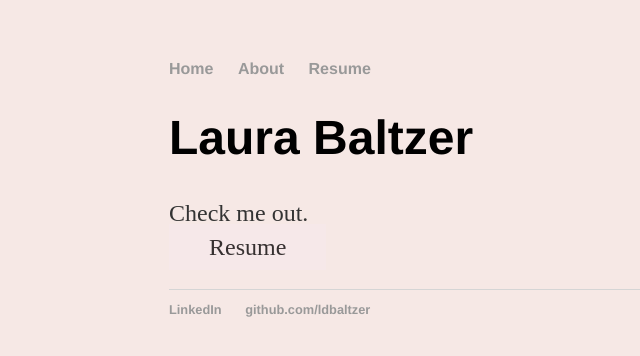
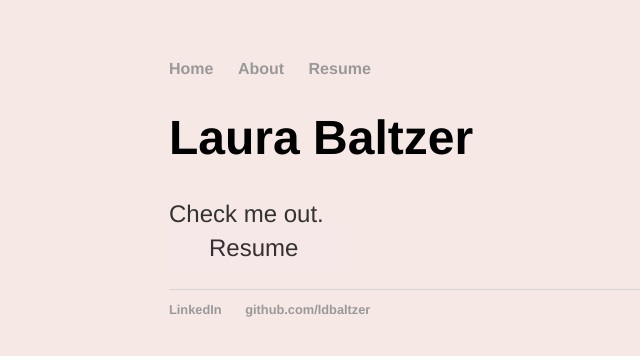
Before and after one commit to ldbaltzer/ldbaltzer.github.io, a Jekyll site: the page built from index.html, in a window 1280 px wide. Shown: the top 356 px of the page, without its empty margins (23-663 px from the left). Built offline with Jekyll 4.4.1, drawn with Linux system fonts in a browser that asks for light colours.

Commit message:
Update main.css

```diff
--- a/css/main.css
+++ b/css/main.css
@@ -2,6 +2,7 @@ body {
     margin: 60px auto;
     width: 70%;
     background-color: #f6e8e5;
+    font-family: 'Didot', 'Helvetica','Arial';
 }
 .btn {
   color: #363030;
```
